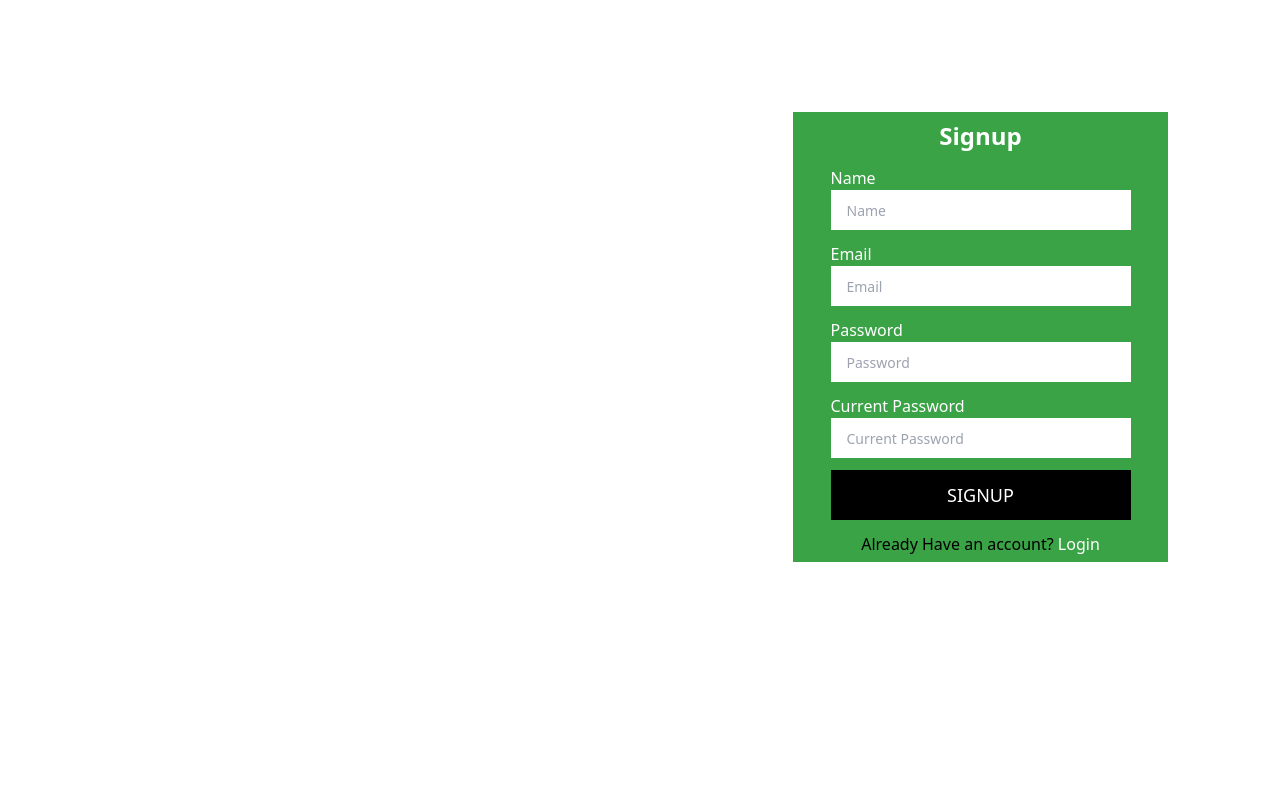
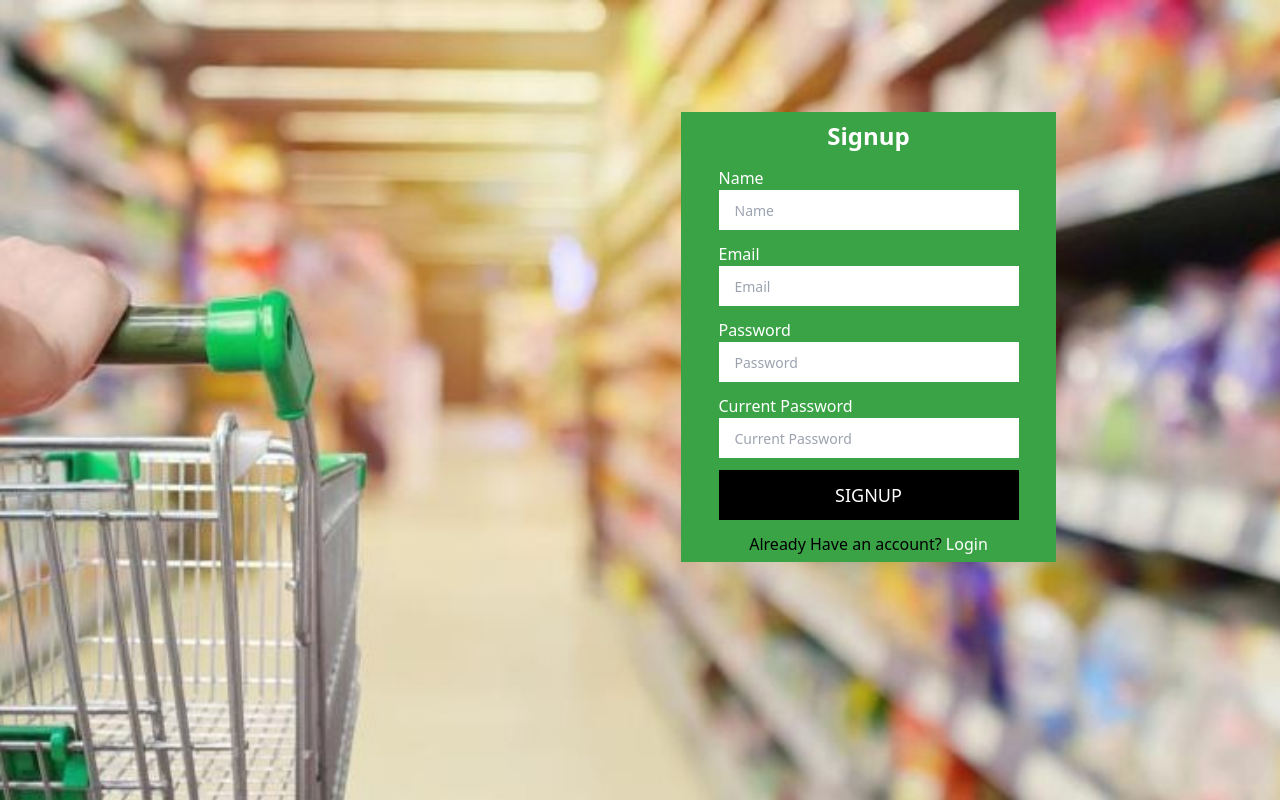
Before and after one commit to khaled-bissani/shelves-tracker, a React (Create React App) app in the folder supplier-frontend/: page / in a window 1280 px wide. Built offline with nearby package versions, Linux system fonts and the light colour scheme.

Commit message:
Frontend <> Supplier frontend: adding background image for the signup page

```diff
--- a/supplier-frontend/src/pages/signup/Signup.js
+++ b/supplier-frontend/src/pages/signup/Signup.js
@@ -1,11 +1,12 @@
 import React from 'react'
 import SignupLoginButton from '../../components/SignupLoginButton'
 import TextInput from '../../components/TextInput'
+import Background from '../../assets/background.jpg'
 
 const Signup = () => {
   return (
-    <div className='flex justify-end h-screen'>
-        <div className='flex flex-col items-center justify-around w-[375px] h-[450px] bg-[#3AA346] mt-28 mr-28'>
+    <div className='flex justify-end h-screen' style={{backgroundImage : `url(${Background})`, backgroundRepeat:"no-repeat", backgroundSize:"cover"}}>
+        <div className='flex flex-col items-center justify-around w-[375px] h-[450px] bg-[#3AA346] mt-28 mr-56'>
             <h1 className='font-sans font-bold text-[24px] text-white'>Signup</h1>
             <TextInput label={"Name"} type={"text"} placeholder={"Name"}/>
             <TextInput label={"Email"} type={"email"} placeholder={"Email"}/>
```
Also changed, not shown: supplier-frontend/src/assets/background.jpg (added).
